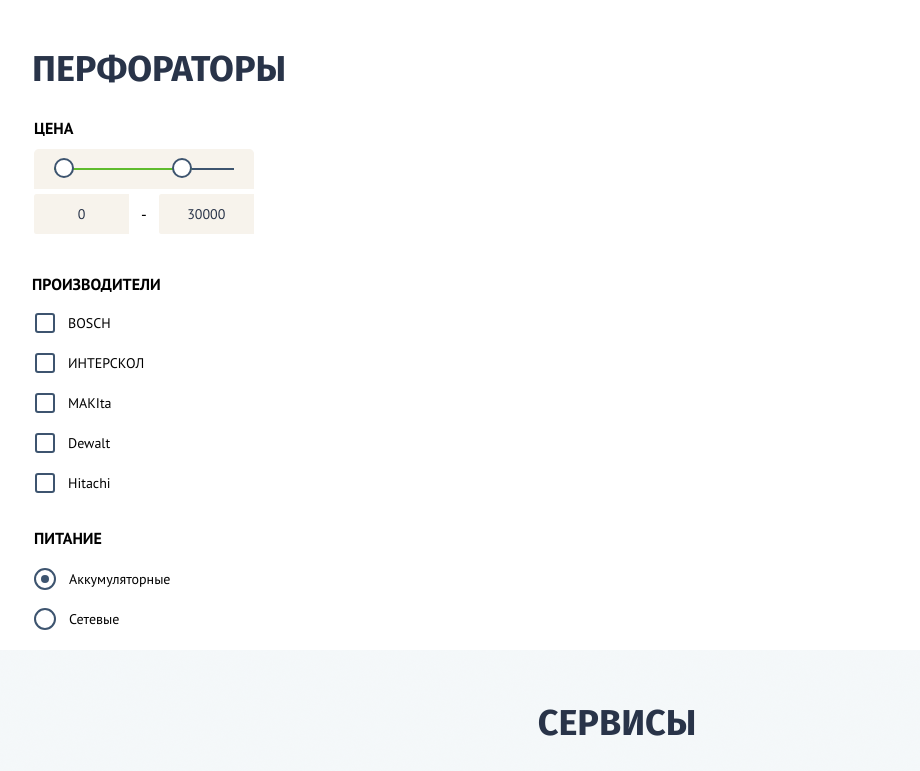
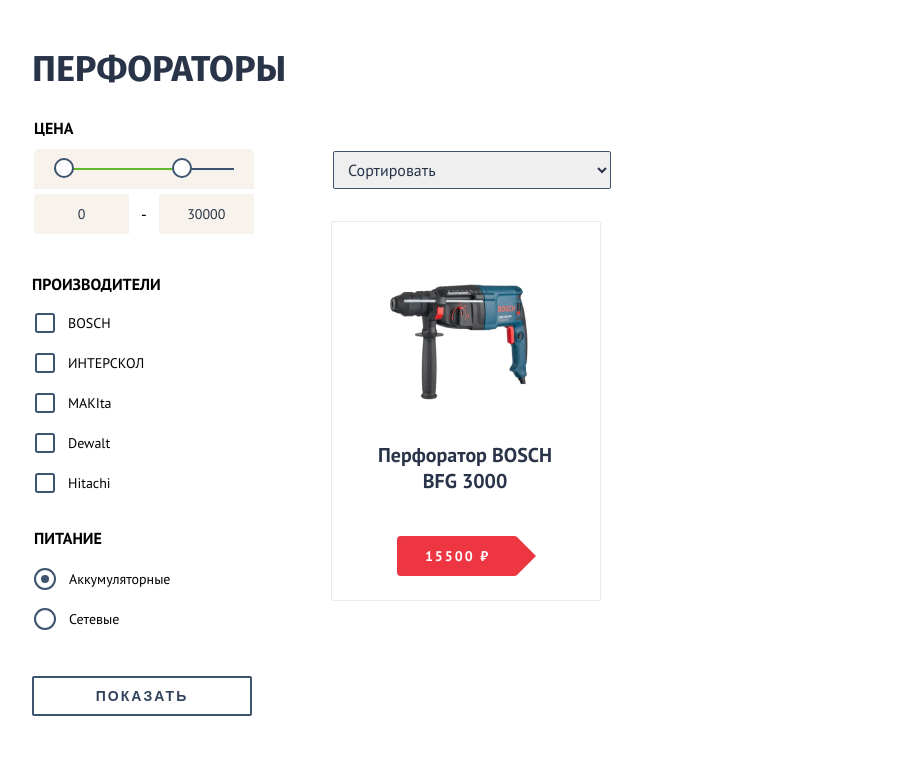
Before and after one commit to ChrisGomzina/technomart, a plain HTML site: page index.html in a window 1280 px wide. Shown: the part 810-1581 px from the top of the page, without its empty margins (23-943 px from the left). Drawn offline with Linux system fonts and the light colour scheme.

Commit message:
Adds catalog block

```diff
--- a/index.html
+++ b/index.html
@@ -157,6 +157,7 @@
     <section class="catalog">
       <h1 class="catalog__title">ПЕРФОРАТОРЫ</h1>
 
+      <div class="filter__container">
         <form class="filter" action="https://echo.htmlacademy.ru/" method="post">
 
           <!-- Фильтр по цене -->
@@ -248,10 +249,38 @@
               </li>
             </ul>
           </fieldset>
+          <button class="filter__button" type="submit">Показать</button>
+        </form>
+
+        <div class="catalog__container">
+
+          <!-- Сортировка -->
+          <fieldset class="filter__fieldset">
+            <select class="filter__select" aria-label="Сортировка.">
+              <option value="popular">Сортировать</option>
+              <option value="cheap">по увеличению цены</option>
+              <option value="expensive">по уменьшению цены</option>
+              <option value="name">по названию</option>
+            </select>
+          </fieldset>
+
+          <!-- Каталог товаров -->
+          <ul class="catalog__list">
+            <li class="catalog__item">
+              <img class="catalog__item-image" width="216" height="180" src="./images/catalog-bosch-bfg-3000.png" alt="Перфоратор BOSCH BFG 3000">
+              <h2 class="catalog__item-title">Перфоратор BOSCH BFG 3000</h2>
+              <span class="catalog__item-button">15500 ₽</span>
+            </li>
+          </ul>
+
+        </div>
 
 
 
-      </form>
+
+      </div>
+
+
     </section>
 
     <!-- Блок services -->
--- a/styles/styles.css
+++ b/styles/styles.css
@@ -683,6 +683,11 @@
   text-transform: uppercase;
 }
 
+.filter__container {
+  display: flex;
+  gap: 79px;
+}
+
 /* Стили для фильтра по цене */
 .filter__range {
   width: 220px;
@@ -831,6 +836,7 @@
 /* Стили для фильтра по по типу питания*/
 .filter__radio-list {
   margin-top: 11px;
+  margin-bottom: 48px;
   padding-left: 35px;
   list-style-type: none;
 }
@@ -881,6 +887,122 @@
   top: 50%;
   left: 5px;
   transform: translateY(-50%);
+}
+
+.filter__button {
+  padding: 9px 13px;
+  font-weight: 700;
+  font-size: 14px;
+  line-height: 18px;
+  letter-spacing: 2px;
+  text-transform: uppercase;
+  color: #32425C;
+  background-color: inherit;
+  border: 2px solid #3D546F;
+  border-radius: 2px;
+  cursor: pointer;
+  outline: none;
+}
+
+.filter__button:hover {
+  opacity: 0.7;
+}
+
+.filter__button:active {
+  opacity: 0.5;
+}
+
+.filter__button:focus {
+  opacity: 0.7;
+}
+
+/* Стили для сортировки */
+.filter__select {
+  width: 278px;
+  margin-top: 35px;
+  box-sizing: border-box;
+  padding: 7px 10px;
+  border: 1px solid #3D546F;
+  border-radius: 2px;
+  font-family: inherit;
+  font-size: 16px;
+  line-height: 24px;
+  color: #293449;
+}
+
+.filter__select:hover {
+  border: 1px solid #63A63E;
+}
+
+.filter__select:focus {
+  border: 1px solid #63A63E;
+  outline: 1px solid #FFBF47;
+}
+
+/* Стили для каталога товаров */
+.catalog__list {
+  padding: 0;
+  margin-top: 32px;
+  list-style-type: none;
+  display: grid;
+  grid-template-columns: repeat(3, 270px);
+  grid-template-rows: repeat(3, 380px);
+}
+
+.catalog__item {
+  box-sizing: border-box;
+  padding: 26px 27px 24px 27px;
+  border: 1px solid #EAEAEA;
+  border-radius: 2px;
+  display: flex;
+  flex-direction: column;
+  justify-content: space-between;
+}
+
+.catalog__item-title {
+  max-width: 212px;
+  margin-top: 14px;
+  margin-bottom: auto;
+  font-weight: 700;
+  font-size: 20px;
+  line-height: 26px;
+  text-align: center;
+  color: #293449;
+}
+
+.catalog__item-button {
+  display: inline-block;
+  margin-left: 38px;
+  width: 121px;
+  height: 40px;
+  border-radius: 4px;
+  background-color: #EE3643;
+  position: relative;
+  font-weight: 700;
+  font-size: 14px;
+  line-height: 18px;
+  letter-spacing: 2px;
+  text-align: center;
+  text-transform: uppercase;
+  color: #FFFFFF;
+  display: flex;
+  justify-content: center;
+  align-items: center;
+}
+
+.catalog__item-button::after {
+  content: '';
+	height: 0;
+	width: 0;
+	position: absolute;
+  right: -38px;
+	top: 50%;
+	border: solid transparent;
+  border-radius: 4px;
+  border-color: none;
+	border-left-color: #EE3643;
+	border-width: 20px;
+	margin-top: -20px;
 }
 
 /* Стили для блока services */
```
Also changed, not shown: images/catalog-bosch-bfg-3000.png (added). Lines whose indentation alone changed are shown as unchanged.
